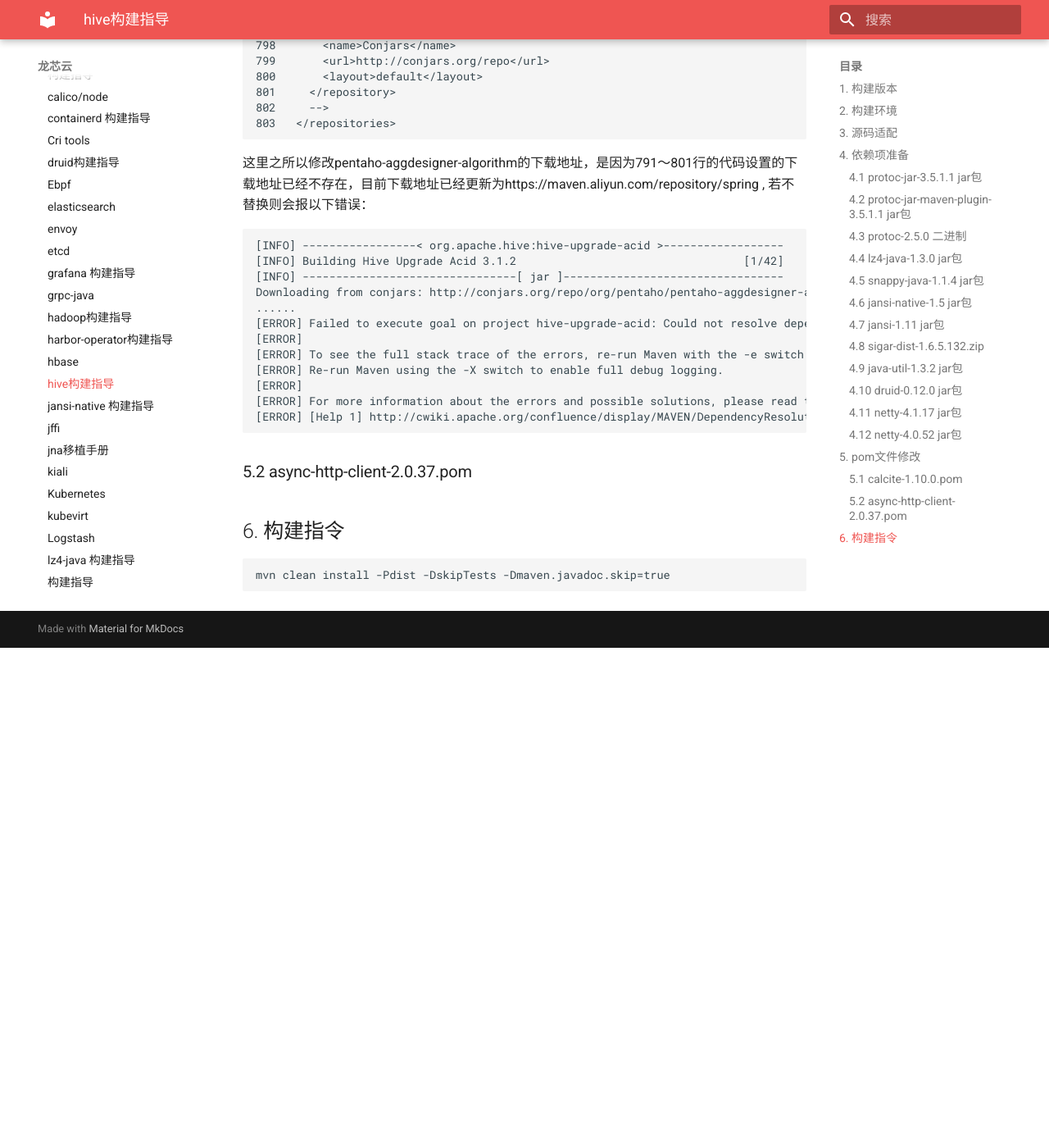
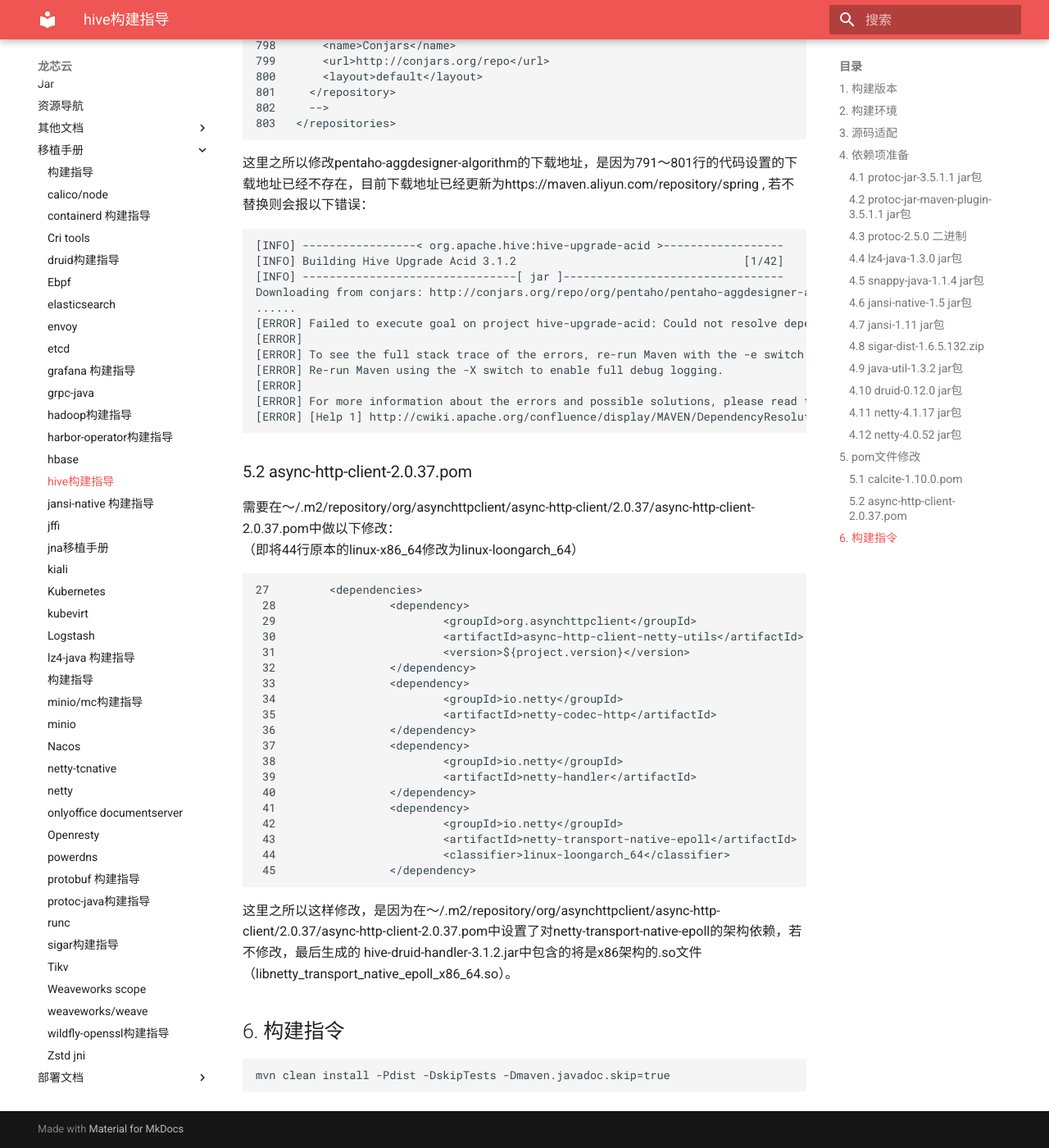
Before and after one commit to Loongson-Cloud-Community/Loongson-Cloud-Community, an MkDocs documentation site: the page built from docs/移植手册/hive.md, in a window 1280 px wide and 1400 px high, scrolled down 4129 px. Shown: the whole window at 82% size. Built offline with MkDocs 1.6.1 and Material for MkDocs 9.7.7, drawn with Linux system fonts in a browser that asks for light colours; before the commit the page ends 4919 px from its top, so only the background shows below that.

Commit message:
Update hive.md

````diff
--- a/docs/移植手册/hive.md
+++ b/docs/移植手册/hive.md
@@ -156,7 +156,30 @@
 ```
 
 ### 5.2 async-http-client-2.0.37.pom
-
+需要在～/.m2/repository/org/asynchttpclient/async-http-client/2.0.37/async-http-client-2.0.37.pom中做以下修改：
+（即将44行原本的linux-x86_64修改为linux-loongarch_64）
+```
+27         <dependencies>
+ 28                 <dependency>
+ 29                         <groupId>org.asynchttpclient</groupId>
+ 30                         <artifactId>async-http-client-netty-utils</artifactId>
+ 31                         <version>${project.version}</version>
+ 32                 </dependency>
+ 33                 <dependency>
+ 34                         <groupId>io.netty</groupId>
+ 35                         <artifactId>netty-codec-http</artifactId>
+ 36                 </dependency>
+ 37                 <dependency>
+ 38                         <groupId>io.netty</groupId>
+ 39                         <artifactId>netty-handler</artifactId>
+ 40                 </dependency>
+ 41                 <dependency>
+ 42                         <groupId>io.netty</groupId>
+ 43                         <artifactId>netty-transport-native-epoll</artifactId>
+ 44                         <classifier>linux-loongarch_64</classifier>
+ 45                 </dependency>
+```
+这里之所以这样修改，是因为在～/.m2/repository/org/asynchttpclient/async-http-client/2.0.37/async-http-client-2.0.37.pom中设置了对netty-transport-native-epoll的架构依赖，若不修改，最后生成的 hive-druid-handler-3.1.2.jar中包含的将是x86架构的.so文件（libnetty_transport_native_epoll_x86_64.so）。
 
 
 ## 6. 构建指令
````
